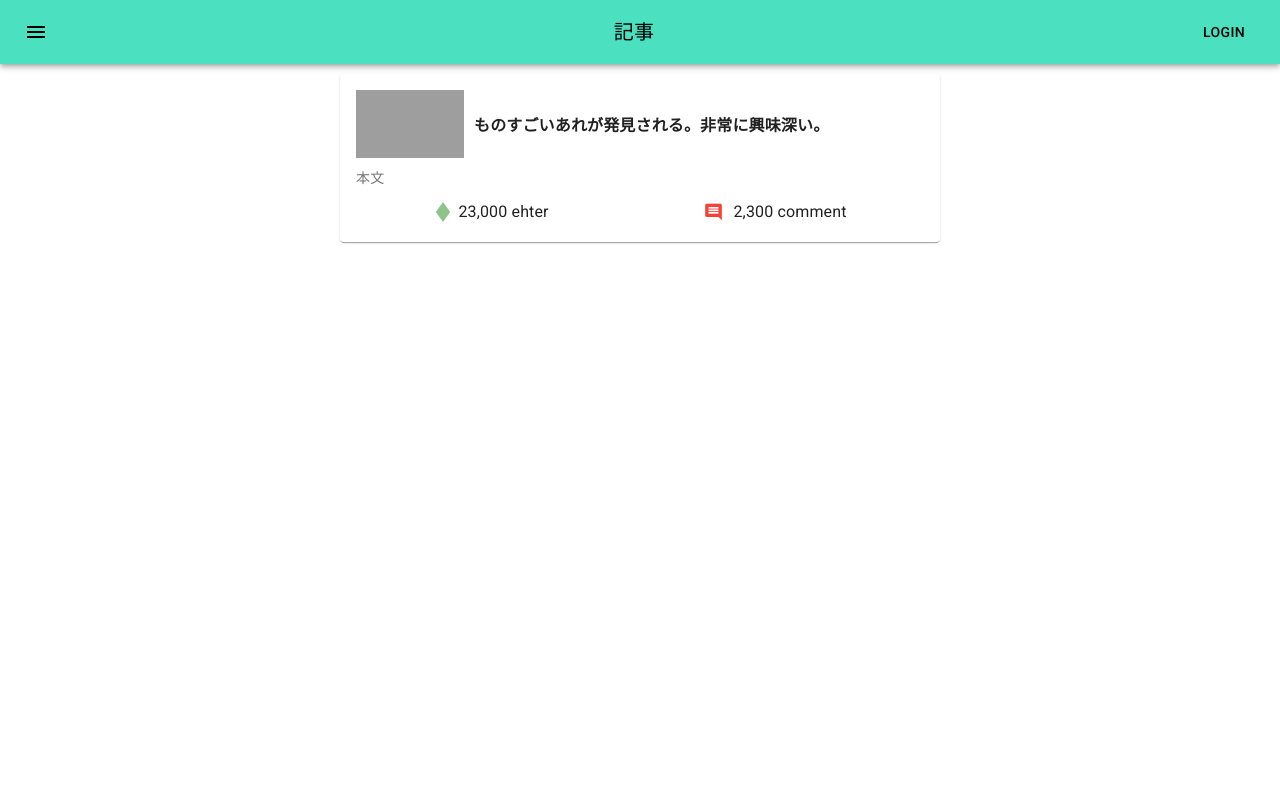
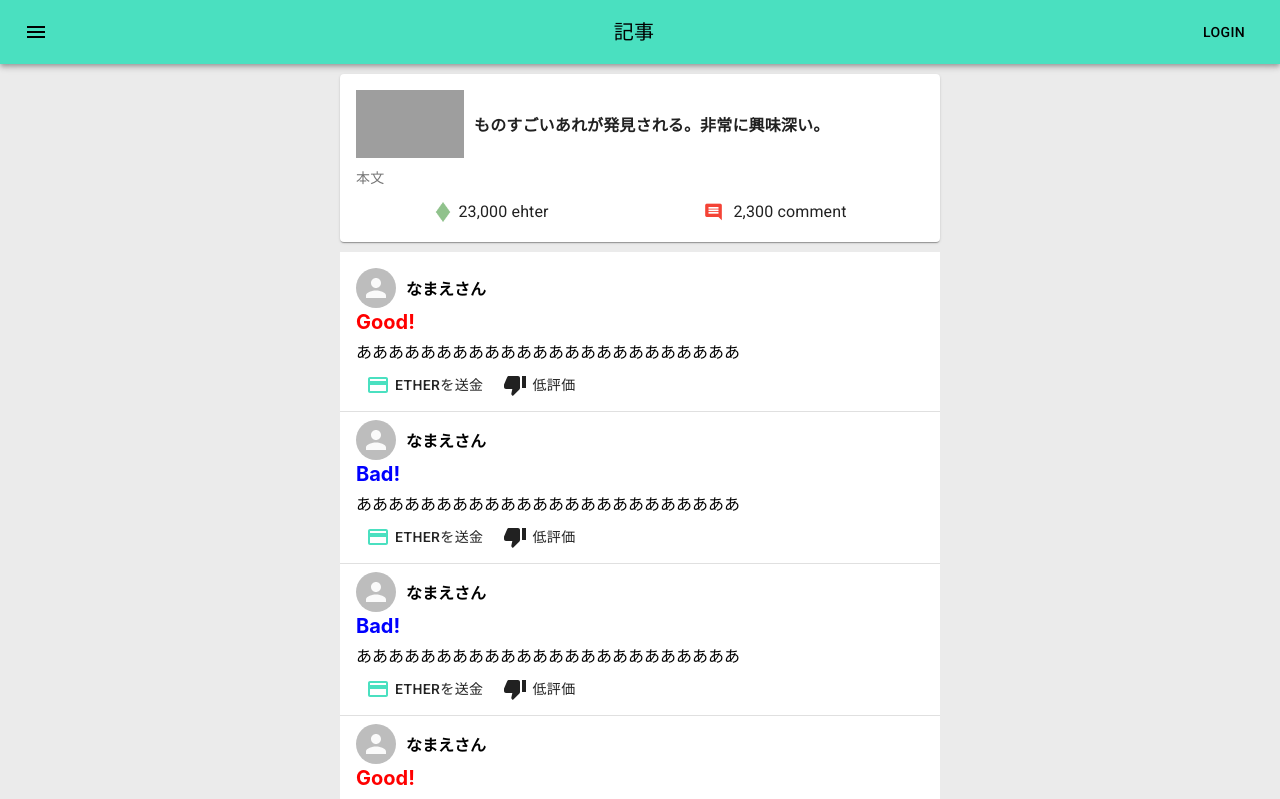
Before and after one commit to yox2yox/toast, a React (Create React App) app: page / in a window 1280 px wide. Shown: the top 799 px of the page. Built offline with nearby package versions, Linux system fonts and the light colour scheme; grey boxes are pictures that could not be loaded.

Commit message:
ViewToastPageを追加

```diff
--- /dev/null
+++ b/src/components/CommentCard.js
@@ -0,0 +1,68 @@
+import React from 'react';
+import { makeStyles } from '@material-ui/core/styles';
+import { Avatar, Button } from '@material-ui/core';
+import CreditCardIcon from '@material-ui/icons/CreditCard';
+import ThumbDownIcon from '@material-ui/icons/ThumbDown';
+
+const useStyles = makeStyles(theme => ({
+    root:{
+        maxiWdth:"600px"
+    },
+    avatar: {
+        margin: 0,
+      },
+    row: {
+        display:"flex",
+        alignItems:"center"
+    },
+    name: {
+        marginLeft: 10,
+        fontWeight: "bold"
+    },
+    reputation: {
+        marginTop: 2.5,
+        fontWeight: "bold",
+        fontSize: 20
+    },
+    repGood:{
+        color: "red",
+    },
+    repBad:{
+        color: "blue",
+    },
+    message:{
+        margin: "5px 0"
+    },
+    button:{
+        padding:"5px 10px"
+    },
+    btnIcon:{
+        marginRight:5
+    }
+}));
+
+export default function CommentCard(props) {
+  const classes = useStyles();
+  return (
+    <div className={classes.root}>
+        <div className={classes.row}>
+            <Avatar className={classes.avatar}></Avatar>
+            <div className={classes.name}>なまえさん</div>
+        </div>
+        <div className={`${classes.reputation} ${props.good?classes.repGood:classes.repBad}`}>
+            {props.good?"Good!":"Bad!"}
+        </div>
+        <div className={classes.message}>
+            ああああああああああああああああああああああああ
+        </div>
+        <div className={classes.row}>
+            <Button className={classes.button}>
+                <CreditCardIcon color="primary" className={classes.btnIcon}/>Etherを送金
+            </Button>
+            <Button className={classes.button}>
+                <ThumbDownIcon className={classes.btnIcon}/>低評価
+            </Button>
+        </div>
+    </div>
+  );
+}
--- /dev/null
+++ b/src/components/ToastList.js
@@ -0,0 +1,46 @@
+import React from 'react';
+import { makeStyles } from '@material-ui/core/styles';
+import List from '@material-ui/core/List';
+import ListItem from '@material-ui/core/ListItem';
+import ListItemText from '@material-ui/core/ListItemText';
+import Divider from '@material-ui/core/Divider';
+import CommentCard from './CommentCard';
+
+const useStyles = makeStyles(theme => ({
+  root: {
+    width: '100%',
+    backgroundColor: theme.palette.background.paper,
+  },
+  item:{
+    width:"100%"
+  }
+}));
+
+export default function ToastList() {
+  const classes = useStyles();
+
+  return (
+    <List component="nav" className={classes.root} aria-label="mailbox folders">
+      <ListItem className={classes.item}>
+        <CommentCard good="true"></CommentCard>
+      </ListItem>
+      <Divider />
+      <ListItem>
+        <CommentCard></CommentCard>
+      </ListItem>
+      <Divider />
+      <ListItem>
+        <CommentCard></CommentCard>
+      </ListItem>
+      <Divider />
+      <ListItem>
+        <CommentCard good="true"></CommentCard>
+      </ListItem>
+      <Divider />
+      <ListItem>
+        <CommentCard></CommentCard>
+      </ListItem>
+      <Divider />
+    </List>
+  );
+}
--- a/src/components/pages/ViewToastsPage.js
+++ b/src/components/pages/ViewToastsPage.js
@@ -2,24 +2,37 @@ import React from 'react';
 import { withStyles } from '@material-ui/core/styles';
 import ToastAppBar from '../ToastAppBar';
 import ArticleCard from '../AtricleCard';
+import ToastList from '../ToastList';
 
 const styles = {
+    root:{
+        backgroundColor:"#ebebeb"
+    },
     content:{
         margin:"10px auto",
-        width:"90%",
+        width:"100%",
         maxWidth:"600px",
         textAlign:"left"
     },
+    comment:{
+        margin:"10px auto",
+        width:"100%",
+        maxWidth:"600px",
+        textAlign:"left"
+    }
 }
 
 class ViewToastsPage extends React.Component{
     render(){
         const classes = this.props.classes
         return (
-            <div>
+            <div className={classes.root}>
                 <ToastAppBar pageTitle="記事"></ToastAppBar>
                 <div className={classes.content}>
                     <ArticleCard></ArticleCard>
+                </div>
+                <div className={classes.comment}>
+                    <ToastList></ToastList>
                 </div>
             </div>
         );
```
